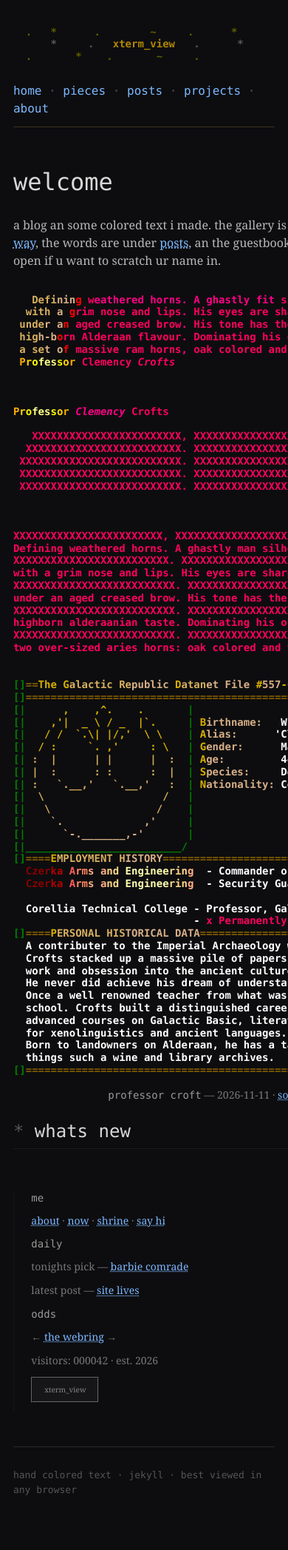
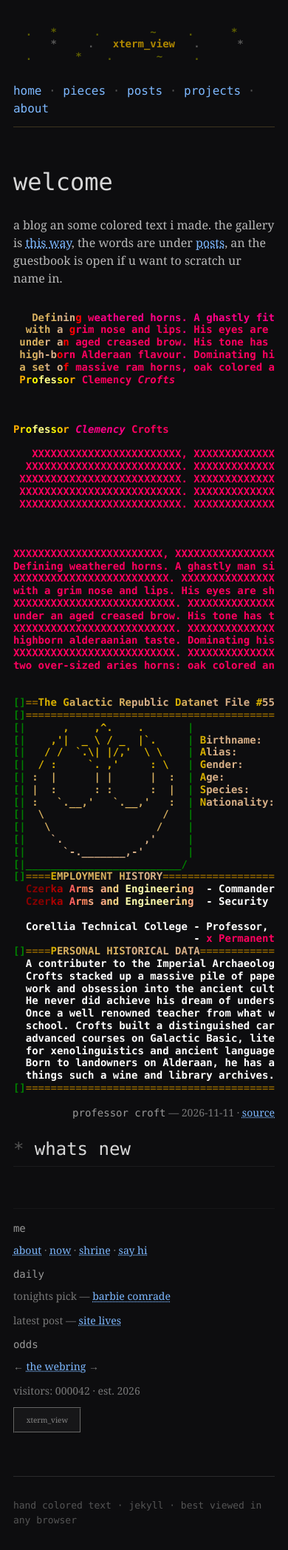
Before and after one commit to jf-atray/jf-atray.github.io, a Jekyll site: the page built from index.html, in a window 390 px wide. Shown: the whole page at 74% size. Built offline with Jekyll 4.4.1, drawn with Linux system fonts in a browser that asks for light colours; before the commit the page ends 2054 px from its top, so only the background shows below that.

Commit message:
narrow pages get there own rules
Generated with [Devin](https://devin.ai)

Co-Authored-By: Devin <158243242+devin-ai-integration[bot]@users.noreply.github.com>

```diff
--- a/assets/site.css
+++ b/assets/site.css
@@ -12,7 +12,7 @@ body {
 /* the page is wider than the measure. prose column plus a
    furniture rail */
 main { display: flex; flex-wrap: wrap; gap: 4ch; align-items: flex-start; }
-.col { flex: 1; min-width: 45ch; }
+.col { flex: 1; min-width: min(45ch, 100%); }
 .rail {
   width: 28ch;
   flex: none;
@@ -23,6 +23,13 @@ main { display: flex; flex-wrap: wrap; gap: 4ch; align-items: flex-start; }
 }
 .rail h3 { font-size: 14px; color: #999; margin: 0 0 1ch; }
 .rail p { margin: 0 0 1.5ch; }
+
+/* stacked narrow: the rail lands below content an swaps its
+   side border for a top one */
+@media (max-width: 900px) {
+  .rail { width: 100%; border-left: 0; border-top: 1px solid #161618;
+          padding-left: 0; padding-top: 2ch; }
+}
 
 /* the banners field continues down the page edges on wide
    windows */
```
